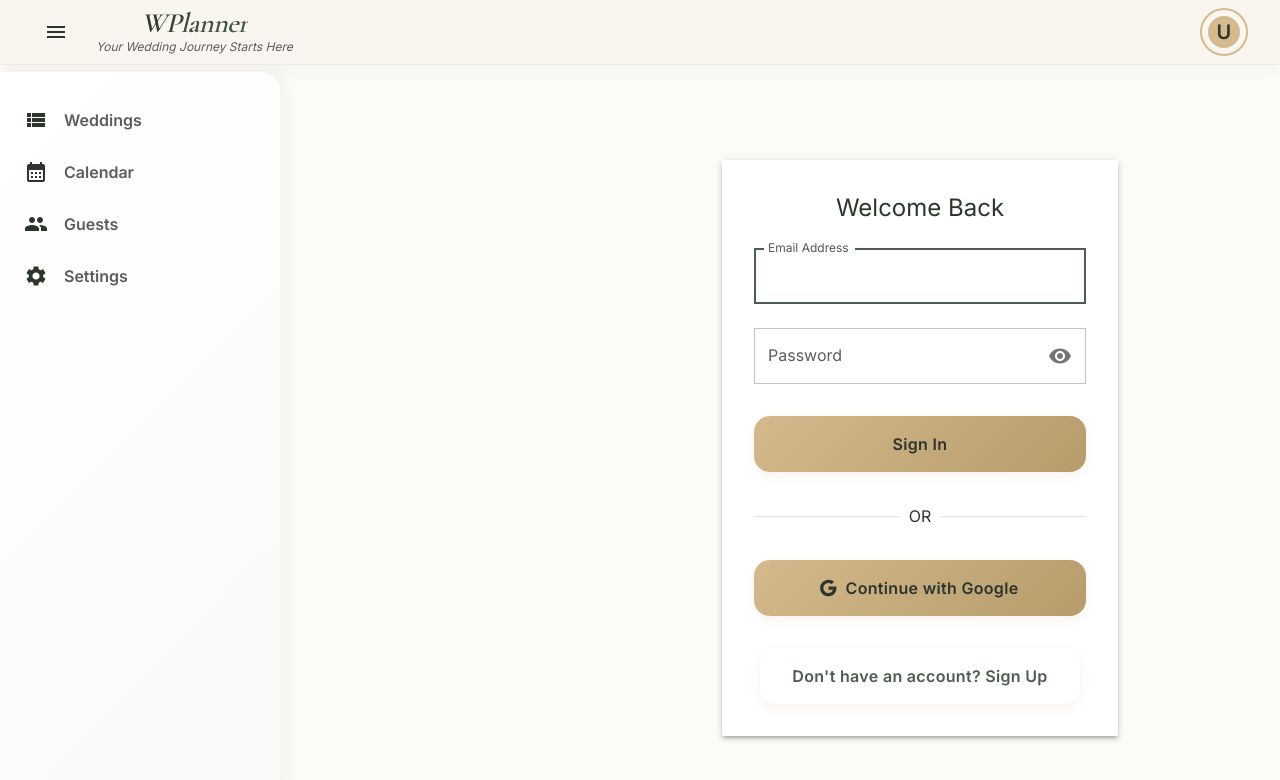
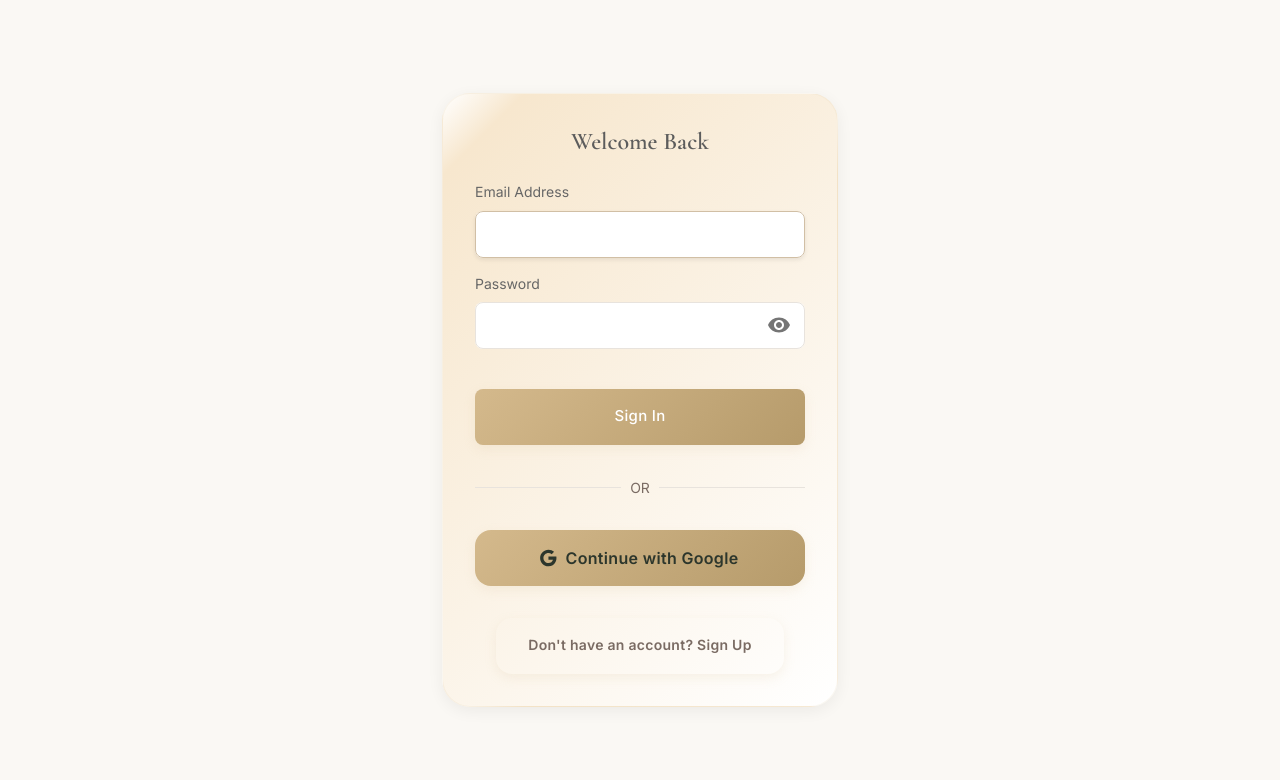
Before and after one commit to razvananton21/wplanner, a React (Vite) app in the folder frontend/: page /login in a window 1280 px wide. Shown: the top 780 px of the page. Built offline with nearby package versions, Linux system fonts and the light colour scheme.

Commit message:
finalized styling refactor

```diff
--- a/frontend/src/App.jsx
+++ b/frontend/src/App.jsx
@@ -20,10 +20,12 @@ import InvitationPage from './components/invitation/InvitationPage';
 import BudgetPage from './components/budget/BudgetPage';
 import Login from './pages/auth/Login';
 import Register from './pages/auth/Register';
+import AuthLayout from './components/layout/AuthLayout';
 
 const App = () => {
   const location = useLocation();
   const isPublicPage = location.pathname.startsWith('/rsvp/');
+  const isAuthPage = location.pathname === '/login' || location.pathname === '/register';
 
   return (
     <ThemeProvider theme={theme}>
@@ -34,18 +36,32 @@ const App = () => {
             minHeight: '100vh',
             bgcolor: 'background.default',
             position: 'relative',
+            ...(isAuthPage && {
+              height: '100vh',
+              overflow: 'hidden',
+              position: 'fixed',
+              top: 0,
+              left: 0,
+              right: 0,
+              bottom: 0,
+            })
           }}
         >
-          {!isPublicPage && <Header />}
+          {!isPublicPage && !isAuthPage && <Header />}
           {isPublicPage ? (
             <Routes>
               <Route path="/rsvp/:token" element={<RsvpPage />} />
             </Routes>
+          ) : isAuthPage ? (
+            <AuthLayout>
+              <Routes>
+                <Route path="/login" element={<Login />} />
+                <Route path="/register" element={<Register />} />
+              </Routes>
+            </AuthLayout>
           ) : (
             <ResponsiveLayout>
               <Routes>
-                <Route path="/login" element={<Login />} />
-                <Route path="/register" element={<Register />} />
                 <Route path="/" element={<WeddingList />} />
                 <Route path="/weddings" element={<WeddingList />} />
                 <Route path="/weddings/:id" element={<WeddingDetails />} />
--- a/frontend/src/components/common/form/TextField.jsx
+++ b/frontend/src/components/common/form/TextField.jsx
@@ -1,7 +1,7 @@
-import React from 'react';
+import React, { forwardRef } from 'react';
 import { Box, Typography, TextField as MuiTextField } from '@mui/material';
 
-const TextField = ({ label, value, onChange, required = false, type = 'text', ...props }) => {
+const TextField = forwardRef(({ label, value, onChange, required = false, type = 'text', error, helperText, InputProps, ...props }, ref) => {
     return (
         <Box sx={{ mb: 2 }}>
             <Typography variant="body2" sx={{ mb: 1, color: '#666' }}>
@@ -14,6 +14,10 @@ const TextField = ({ label, value, onChange, required = false, type = 'text', ..
                 type={type}
                 variant="outlined"
                 InputLabelProps={{ shrink: true }}
+                error={error}
+                helperText={helperText}
+                InputProps={InputProps}
+                inputRef={ref}
                 sx={{
                     '& .MuiOutlinedInput-root': {
                         backgroundColor: '#FAFAFA',
@@ -30,6 +34,8 @@ const TextField = ({ label, value, onChange, required = false, type = 'text', ..
             />
         </Box>
     );
-};
+});
+
+TextField.displayName = 'TextField';
 
 export default TextField;
--- /dev/null
+++ b/frontend/src/components/layout/AuthLayout.jsx
@@ -0,0 +1,51 @@
+import { motion } from 'framer-motion';
+import { Container, Card, Box, useTheme } from '@mui/material';
+
+const AuthLayout = ({ children }) => {
+  const theme = useTheme();
+
+  return (
+    <Box sx={{ minHeight: '100vh', bgcolor: '#FAF8F4' }}>
+      <Container
+        component="main"
+        maxWidth="xs"
+        sx={{
+          height: '100vh',
+          display: 'flex',
+          alignItems: 'center',
+          justifyContent: 'center',
+          overflow: 'hidden',
+          position: 'fixed',
+          top: 0,
+          left: 0,
+          right: 0,
+          bottom: 0,
+          touchAction: 'none',
+          WebkitOverflowScrolling: 'touch',
+          '&::-webkit-scrollbar': {
+            display: 'none'
+          }
+        }}
+      >
+        <motion.div
+          initial={{ opacity: 0, y: 20 }}
+          animate={{ opacity: 1, y: 0 }}
+          transition={{ duration: 0.5 }}
+          style={{ width: '100%' }}
+        >
+          <Card
+            elevation={0}
+            sx={{
+              p: 4,
+              width: '100%',
+            }}
+          >
+            {children}
+          </Card>
+        </motion.div>
+      </Container>
+    </Box>
+  );
+};
+
+export default AuthLayout;
--- /dev/null
+++ b/frontend/src/components/layout/styles.js
@@ -0,0 +1,37 @@
+export const commonTextFieldStyles = {
+  '& .MuiOutlinedInput-root': {
+    borderRadius: '8px',
+    bgcolor: '#FFFFFF',
+    minHeight: 44,
+    '& fieldset': {
+      borderColor: '#E8E3DD',
+      borderWidth: '1px',
+      transition: 'all 0.2s ease',
+    },
+    '&:hover fieldset': {
+      borderColor: '#D1BFA5',
+    },
+    '&.Mui-focused fieldset': {
+      borderColor: '#D1BFA5',
+      borderWidth: '1.5px',
+      boxShadow: '0 2px 4px rgba(0,0,0,0.08)',
+    },
+  },
+  '& .MuiInputLabel-root': {
+    color: '#7A6B63',
+    fontSize: '0.875rem',
+    fontFamily: 'Inter, sans-serif',
+    '&.Mui-focused': {
+      color: '#D1BFA5',
+    },
+  },
+  '& .MuiInputBase-input': {
+    fontSize: '1rem',
+    color: '#6A6A6A',
+    fontFamily: 'Inter, sans-serif',
+    padding: '12px',
+  },
+  '& .MuiInputBase-inputMultiline': {
+    padding: '12px',
+  },
+};
--- a/frontend/src/pages/auth/Login.jsx
+++ b/frontend/src/pages/auth/Login.jsx
@@ -5,16 +5,13 @@ import { useForm } from 'react-hook-form';
 import { yupResolver } from '@hookform/resolvers/yup';
 import * as yup from 'yup';
 import {
-  Container,
-  Box,
   Typography,
-  TextField,
   Button,
-  Paper,
   IconButton,
   InputAdornment,
   Divider,
   Alert,
+  Box,
   useTheme,
   useMediaQuery,
 } from '@mui/material';
@@ -24,8 +21,9 @@ import {
   Fingerprint as FingerprintIcon,
 } from '@mui/icons-material';
 import { login, clearError } from '../../store/slices/authSlice';
-import { motion } from 'framer-motion';
+import { commonTextFieldStyles } from '../../components/layout/styles';
 import GoogleOAuthButton from '../../components/auth/GoogleOAuthButton';
+import TextField from '../../components/common/form/TextField';
 
 // Capacitor plugins
 import { App } from '@capacitor/app';
@@ -63,7 +61,6 @@ const Login = () => {
     // Check if biometric authentication is available
     const checkBiometric = async () => {
       try {
-        // Only check for biometric if we're in a native app
         if (window?.Capacitor?.isNativePlatform()) {
           const available = await App.isNativePlatform();
           setBiometricAvailable(available);
@@ -88,13 +85,8 @@ const Login = () => {
 
   const handleBiometricAuth = async () => {
     try {
-      // Only proceed with biometric auth if we're in a native app
       if (window?.Capacitor?.isNativePlatform()) {
-        // Trigger haptic feedback
         await Haptics.impact({ style: ImpactStyle.Light });
-
-        // Here you would implement the actual biometric authentication
-        // using Capacitor's plugins for iOS/Android
         console.log('Biometric auth triggered');
       } else {
         console.log('Biometric auth not available in web environment');
@@ -106,14 +98,10 @@ const Login = () => {
 
   const onSubmit = async (data) => {
     try {
-      console.log('Form submitted with data:', data);
-      // Only trigger haptics if we're in a native app
       if (isMobile && window?.Capacitor?.isNativePlatform()) {
         await Haptics.impact({ style: ImpactStyle.Medium });
       }
-      console.log('Dispatching login action...');
       const result = await dispatch(login(data)).unwrap();
-      console.log('Login result:', result);
       navigate('/');
     } catch (error) {
       console.error('Login failed:', error);
@@ -125,29 +113,20 @@ const Login = () => {
   };
 
   return (
-    <Container component="main" maxWidth="xs">
-      <motion.div
-        initial={{ opacity: 0, y: 20 }}
-        animate={{ opacity: 1, y: 0 }}
-        transition={{ duration: 0.5 }}
-      >
-        <Box
+    <>
+      <Typography
+        component="h1"
+        variant="h5"
+        align="center"
+        gutterBottom
         sx={{
-            mt: 8,
-            display: 'flex',
-            flexDirection: 'column',
-            alignItems: 'center',
+          color: '#5C5C5C',
+          fontSize: '1.5rem',
+          fontWeight: 600,
+          fontFamily: 'Cormorant Garamond, serif',
+          mb: 3
         }}
       >
-          <Paper
-            elevation={3}
-            sx={{
-              p: 4,
-              width: '100%',
-              borderRadius: 2,
-            }}
-          >
-            <Typography component="h1" variant="h5" align="center" gutterBottom>
         Welcome Back
       </Typography>
 
@@ -159,25 +138,23 @@ const Login = () => {
 
       <form onSubmit={handleSubmit(onSubmit)}>
         <TextField
-                margin="normal"
-                fullWidth
           label="Email Address"
+          type="email"
           autoComplete="email"
           autoFocus
-                {...register('email')}
           error={!!errors.email}
           helperText={errors.email?.message}
+          sx={commonTextFieldStyles}
+          {...register('email')}
         />
 
         <TextField
-                margin="normal"
-                fullWidth
           label="Password"
           type={showPassword ? 'text' : 'password'}
           autoComplete="current-password"
-                {...register('password')}
           error={!!errors.password}
           helperText={errors.password?.message}
+          sx={commonTextFieldStyles}
           InputProps={{
             endAdornment: (
               <InputAdornment position="end">
@@ -187,31 +164,88 @@ const Login = () => {
               </InputAdornment>
             ),
           }}
+          {...register('password')}
         />
 
         <Button
           type="submit"
           fullWidth
           variant="contained"
-                sx={{ mt: 3, mb: 2 }}
+          sx={{
+            mt: 3,
+            mb: 2,
+            bgcolor: '#D1BFA5',
+            color: '#FFFFFF',
+            height: 44,
+            borderRadius: '8px',
+            textTransform: 'none',
+            fontFamily: 'Inter, sans-serif',
+            fontSize: '0.9375rem',
+            fontWeight: 500,
+            '&:hover': {
+              bgcolor: '#7A6B63',
+            },
+          }}
           disabled={loading}
         >
           {loading ? 'Signing in...' : 'Sign In'}
         </Button>
       </form>
 
-            <Divider sx={{ my: 2 }}>OR</Divider>
+      <Divider
+        sx={{
+          my: 2,
+          '&::before, &::after': {
+            borderColor: '#E8E3DD',
+          },
+          '& .MuiDivider-wrapper': {
+            color: '#7A6B63',
+            fontFamily: 'Inter, sans-serif',
+            fontSize: '0.875rem',
+          }
+        }}
+      >
+        OR
+      </Divider>
 
       <GoogleOAuthButton />
 
       {biometricAvailable && (
         <>
-                <Divider sx={{ my: 2 }}>or</Divider>
+          <Divider
+            sx={{
+              my: 2,
+              '&::before, &::after': {
+                borderColor: '#E8E3DD',
+              },
+              '& .MuiDivider-wrapper': {
+                color: '#7A6B63',
+                fontFamily: 'Inter, sans-serif',
+                fontSize: '0.875rem',
+              }
+            }}
+          >
+            or
+          </Divider>
           <Button
             fullWidth
             variant="outlined"
             startIcon={<FingerprintIcon />}
             onClick={handleBiometricAuth}
+            sx={{
+              borderColor: '#D1BFA5',
+              color: '#7A6B63',
+              height: 44,
+              borderRadius: '8px',
+              textTransform: 'none',
+              fontFamily: 'Inter, sans-serif',
+              fontSize: '0.9375rem',
+              fontWeight: 500,
+              '&:hover': {
+                borderColor: '#7A6B63',
+                bgcolor: 'transparent',
+              },
+            }}
           >
             Sign in with Biometrics
           </Button>
@@ -222,15 +256,21 @@ const Login = () => {
         <Button
           color="primary"
           onClick={() => navigate('/register')}
-                sx={{ textTransform: 'none' }}
+          sx={{
+            textTransform: 'none',
+            color: '#7A6B63',
+            fontFamily: 'Inter, sans-serif',
+            fontSize: '0.875rem',
+            '&:hover': {
+              bgcolor: 'transparent',
+              color: '#D1BFA5',
+            },
+          }}
         >
           Don't have an account? Sign Up
         </Button>
       </Box>
-          </Paper>
-        </Box>
-      </motion.div>
-    </Container>
+    </>
   );
 };
 
--- a/frontend/src/pages/auth/Register.jsx
+++ b/frontend/src/pages/auth/Register.jsx
@@ -5,16 +5,13 @@ import { useForm } from 'react-hook-form';
 import { yupResolver } from '@hookform/resolvers/yup';
 import * as yup from 'yup';
 import {
-  Container,
-  Box,
   Typography,
-  TextField,
   Button,
-  Paper,
   IconButton,
   InputAdornment,
   Alert,
   Grid,
+  Box,
   useTheme,
   useMediaQuery,
 } from '@mui/material';
@@ -23,7 +20,8 @@ import {
   VisibilityOff,
 } from '@mui/icons-material';
 import { register as registerUser, clearError } from '../../store/slices/authSlice';
-import { motion } from 'framer-motion';
+import { commonTextFieldStyles } from '../../components/layout/styles';
+import TextField from '../../components/common/form/TextField';
 
 // Capacitor plugins
 import { Haptics, ImpactStyle } from '@capacitor/haptics';
@@ -77,10 +75,7 @@ const Register = () => {
       }
 
       const { confirmPassword, ...registrationData } = data;
-      console.log('Submitting registration data:', registrationData);
-
       const result = await dispatch(registerUser(registrationData)).unwrap();
-      console.log('Registration successful:', result);
 
       // Show success message and navigate to login
       dispatch(clearError());
@@ -99,34 +94,25 @@ const Register = () => {
   };
 
   return (
-    <Container component="main" maxWidth="xs">
-      <motion.div
-        initial={{ opacity: 0, y: 20 }}
-        animate={{ opacity: 1, y: 0 }}
-        transition={{ duration: 0.5 }}
-      >
-        <Box
+    <>
+      <Typography
+        component="h1"
+        variant="h5"
+        align="center"
+        gutterBottom
         sx={{
-            mt: 8,
-            display: 'flex',
-            flexDirection: 'column',
-            alignItems: 'center',
+          color: '#5C5C5C',
+          fontSize: '1.5rem',
+          fontWeight: 600,
+          fontFamily: 'Cormorant Garamond, serif',
+          mb: 3
         }}
       >
-          <Paper
-            elevation={3}
-            sx={{
-              p: 4,
-              width: '100%',
-              borderRadius: 2,
-            }}
-          >
-            <Typography component="h1" variant="h5" align="center" gutterBottom>
         Create Account
       </Typography>
 
       {error && (
-              <Alert severity="error" sx={{ mb: 2 }} onClose={() => dispatch(clearError())}>
+        <Alert severity="error" sx={{ mb: 2 }}>
           {error}
         </Alert>
       )}
@@ -135,41 +121,41 @@ const Register = () => {
         <Grid container spacing={2}>
           <Grid item xs={12} sm={6}>
             <TextField
-                    fullWidth
               label="First Name"
               autoFocus
-                    {...register('firstName')}
               error={!!errors.firstName}
               helperText={errors.firstName?.message}
+              sx={commonTextFieldStyles}
+              {...register('firstName')}
             />
           </Grid>
           <Grid item xs={12} sm={6}>
             <TextField
-                    fullWidth
               label="Last Name"
-                    {...register('lastName')}
               error={!!errors.lastName}
               helperText={errors.lastName?.message}
+              sx={commonTextFieldStyles}
+              {...register('lastName')}
             />
           </Grid>
           <Grid item xs={12}>
             <TextField
-                    fullWidth
               label="Email Address"
+              type="email"
               autoComplete="email"
-                    {...register('email')}
               error={!!errors.email}
               helperText={errors.email?.message}
+              sx={commonTextFieldStyles}
+              {...register('email')}
             />
           </Grid>
           <Grid item xs={12}>
             <TextField
-                    fullWidth
               label="Password"
               type={showPassword ? 'text' : 'password'}
-                    {...register('password')}
               error={!!errors.password}
               helperText={errors.password?.message}
+              sx={commonTextFieldStyles}
               InputProps={{
                 endAdornment: (
                   <InputAdornment position="end">
@@ -182,16 +168,16 @@ const Register = () => {
                   </InputAdornment>
                 ),
               }}
+              {...register('password')}
             />
           </Grid>
           <Grid item xs={12}>
             <TextField
-                    fullWidth
               label="Confirm Password"
               type={showConfirmPassword ? 'text' : 'password'}
-                    {...register('confirmPassword')}
               error={!!errors.confirmPassword}
               helperText={errors.confirmPassword?.message}
+              sx={commonTextFieldStyles}
               InputProps={{
                 endAdornment: (
                   <InputAdornment position="end">
@@ -204,6 +190,7 @@ const Register = () => {
                   </InputAdornment>
                 ),
               }}
+              {...register('confirmPassword')}
             />
           </Grid>
         </Grid>
@@ -212,7 +199,21 @@ const Register = () => {
           type="submit"
           fullWidth
           variant="contained"
-                sx={{ mt: 3, mb: 2 }}
+          sx={{
+            mt: 3,
+            mb: 2,
+            bgcolor: '#D1BFA5',
+            color: '#FFFFFF',
+            height: 44,
+            borderRadius: '8px',
+            textTransform: 'none',
+            fontFamily: 'Inter, sans-serif',
+            fontSize: '0.9375rem',
+            fontWeight: 500,
+            '&:hover': {
+              bgcolor: '#7A6B63',
+            },
+          }}
           disabled={loading}
         >
           {loading ? 'Creating Account...' : 'Sign Up'}
@@ -222,16 +223,22 @@ const Register = () => {
           <Button
             color="primary"
             onClick={() => navigate('/login')}
-                  sx={{ textTransform: 'none' }}
+            sx={{
+              textTransform: 'none',
+              color: '#7A6B63',
+              fontFamily: 'Inter, sans-serif',
+              fontSize: '0.875rem',
+              '&:hover': {
+                bgcolor: 'transparent',
+                color: '#D1BFA5',
+              },
+            }}
           >
             Already have an account? Sign In
           </Button>
         </Box>
       </form>
-          </Paper>
-        </Box>
-      </motion.div>
-    </Container>
+    </>
   );
 };
 
```
Also changed, not shown: frontend/package.json (+4 -3 lines), 19 other files (tests, documents, lock files or other folders). Lines whose indentation alone changed are shown as unchanged.
